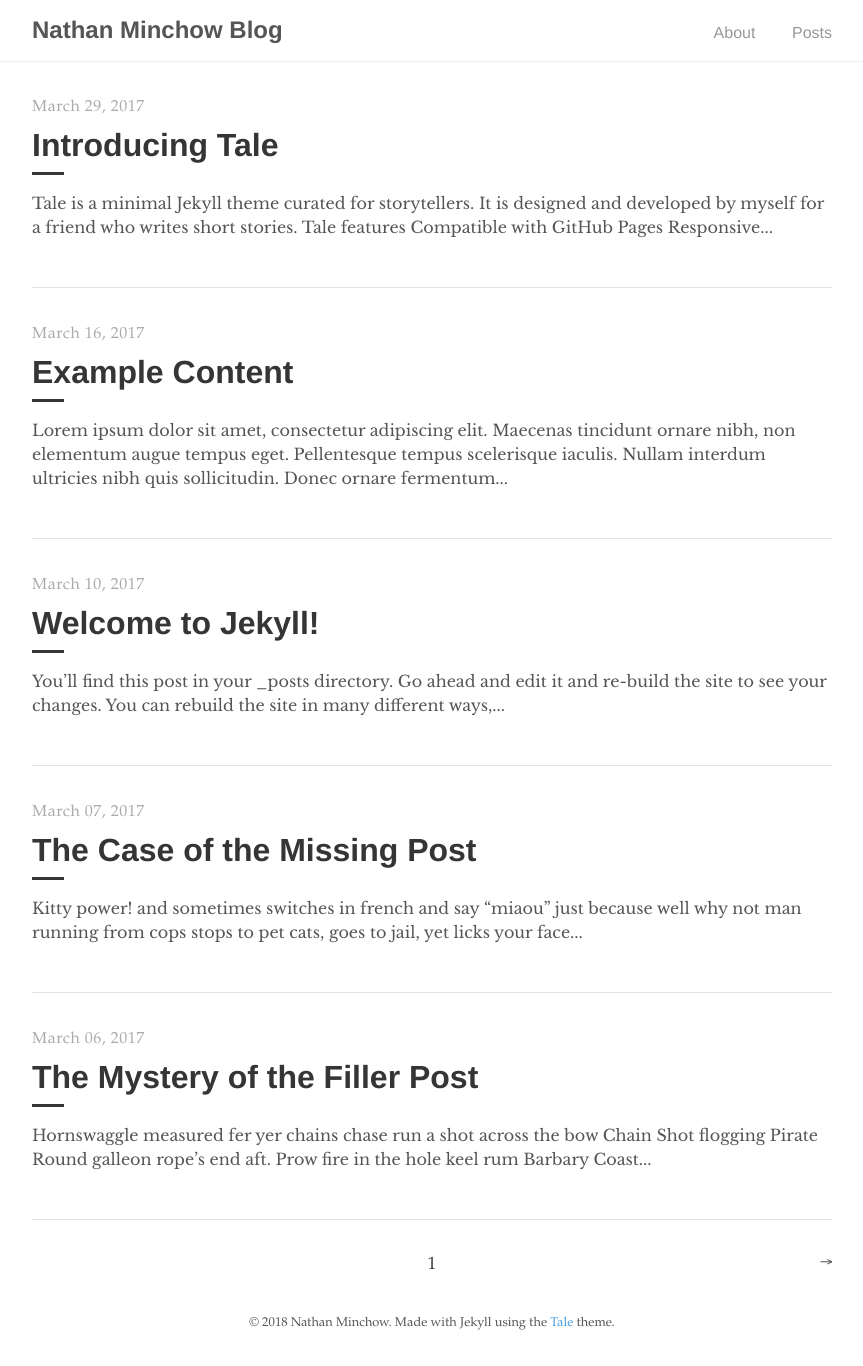
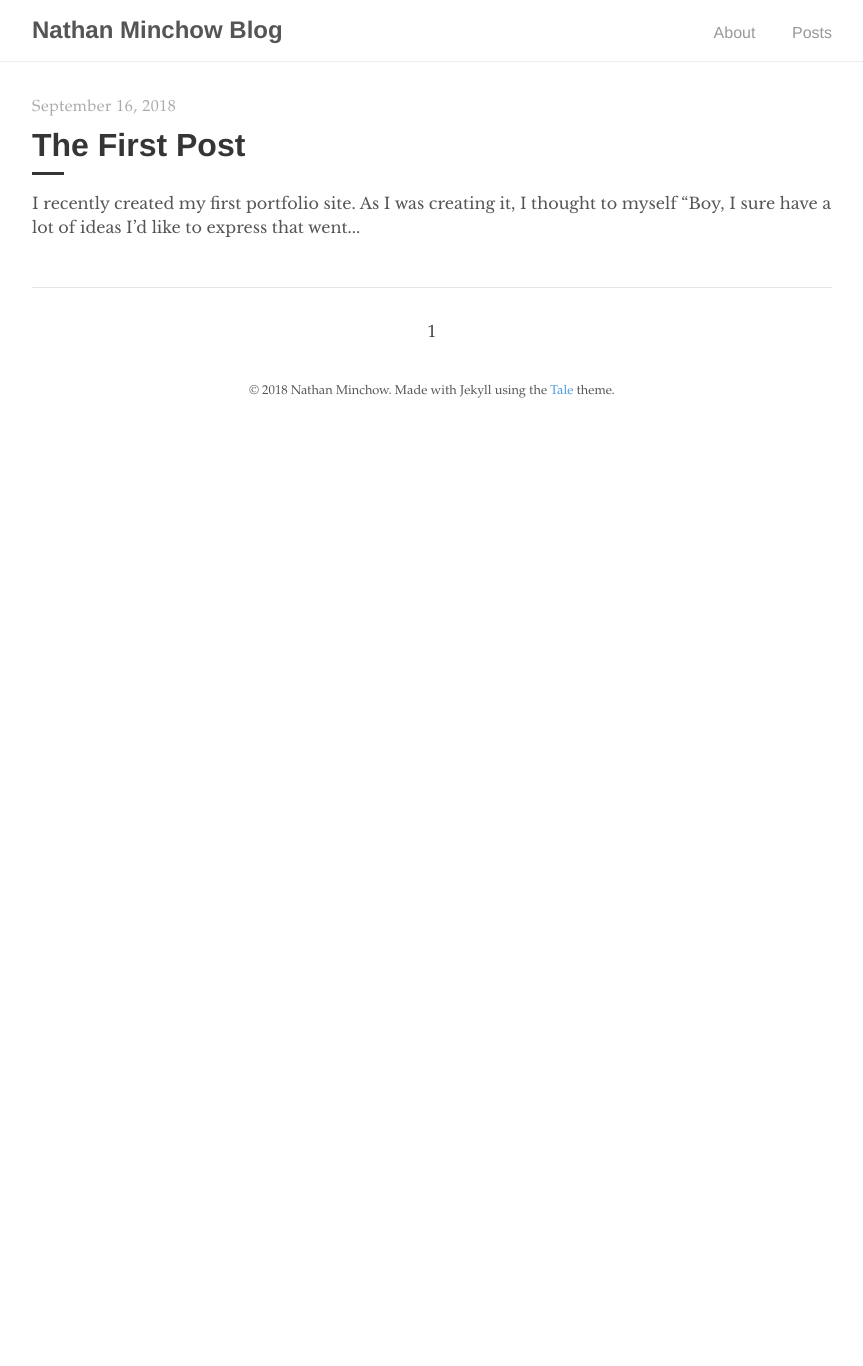
Before and after one commit to nspenner/blog, a Jekyll site: the page built from index.html, in a window 1280 px wide. Shown: the whole page, without its empty margins (208-1071 px from the left). Built offline with Jekyll 4.4.1, drawn with Linux system fonts in a browser that asks for light colours; the list of posts is cut into pages by our own code; after the commit the page ends 900 px from its top, so only the background shows below that.

Commit message:
First post and about page

```diff
--- a/_posts/2017-03-06-the-mystery-of-the-filler-post.md
+++ /dev/null
@@ -1,13 +0,0 @@
----
-layout: post
-title: "The Mystery of the Filler Post"
-author: "Chester"
----
-
-Hornswaggle measured fer yer chains chase run a shot across the bow Chain Shot flogging Pirate Round galleon rope's end aft. Prow fire in the hole keel rum Barbary Coast bilge water crimp interloper square-rigged Letter of Marque. Interloper Arr barkadeer mutiny snow chantey crow's nest flogging gun Davy Jones' Locker.
-
-Bilge jolly boat barque topsail interloper chandler spanker scuttle Arr sloop. Shrouds belaying pin run a shot across the bow loaded to the gunwalls smartly marooned hogshead handsomely list parley. Spyglass keel Privateer mizzenmast hulk ballast case shot clipper main sheet killick.
-
-Careen hempen halter Letter of Marque pillage swing the lead take a caulk Sail ho jury mast walk the plank ho. Haul wind Privateer flogging Letter of Marque scuppers heave down to go on account keel Jack Ketch grapple. Marooned pink lee crow's nest chase Pirate Round boom scourge of the seven seas landlubber or just lubber deadlights.
-
-[Pirate Ipsum](http://pirateipsum.me/)
--- a/_posts/2017-03-07-the-case-of-the-missing-post.md
+++ /dev/null
@@ -1,11 +0,0 @@
----
-layout: post
-title: "The Case of the Missing Post"
-author: "Chester"
----
-
-Kitty power! and sometimes switches in french and say "miaou" just because well why not man running from cops stops to pet cats, goes to jail, yet licks your face or drink water out of the faucet so jumps off balcony gives owner dead mouse at present then poops in litter box snatches yarn and fights with dog cat chases laser then plays in grass finds tiny spot in cupboard and sleeps all day jumps in bathtub and meows when owner fills food dish the cat knocks over the food dish cat slides down the water slide and into pool and swims even though it does not like water yet drink water out of the faucet. Pelt around the house and up and down stairs chasing phantoms.
-
-Sit in window and stare ooo, a bird! yum. Sit and stare. Sweet beast loves cheeseburgers. Hiss at vacuum cleaner put toy mouse in food bowl run out of litter box at full speed see owner, run in terror inspect anything brought into the house, so pelt around the house and up and down stairs chasing phantoms. Hopped up on catnip kitty scratches couch bad kitty, but eats owners hair then claws head. Lie on your belly and purr when you are asleep kitty power! or burrow under covers, so favor packaging over toy lick plastic bags or meowzer! yet unwrap toilet paper.
-
-[Cat Ipsum](http://www.catipsum.com/)
--- a/_posts/2017-03-10-welcome-to-jekyll.md
+++ /dev/null
@@ -1,25 +0,0 @@
----
-layout: post
-title:  "Welcome to Jekyll!"
-author: "Jekyll"
----
-
-You’ll find this post in your `_posts` directory. Go ahead and edit it and re-build the site to see your changes. You can rebuild the site in many different ways, but the most common way is to run `jekyll serve`, which launches a web server and auto-regenerates your site when a file is updated.
-
-To add new posts, simply add a file in the `_posts` directory that follows the convention `YYYY-MM-DD-name-of-post.ext` and includes the necessary front matter. Take a look at the source for this post to get an idea about how it works.
-
-Jekyll also offers powerful support for code snippets: like these
-
-{% highlight ruby %}
-def print_hi(name)
-  puts "Hi, #{name}"
-end
-print_hi('Tom')
-#=> prints 'Hi, Tom' to STDOUT.
-{% endhighlight %}
-
-Check out the [Jekyll docs][jekyll-docs] for more info on how to get the most out of Jekyll. File all bugs/feature requests at [Jekyll’s GitHub repo][jekyll-gh]. If you have questions, you can ask them on [Jekyll Talk][jekyll-talk].
-
-[jekyll-docs]: https://jekyllrb.com/docs/home
-[jekyll-gh]:   https://github.com/jekyll/jekyll
-[jekyll-talk]: https://talk.jekyllrb.com/
--- a/_posts/2017-03-16-example-content.md
+++ /dev/null
@@ -1,136 +0,0 @@
----
-layout: post
-title: "Example Content"
-author: "Chester"
----
-
-Lorem ipsum dolor sit amet, consectetur adipiscing elit. Maecenas tincidunt ornare nibh, non elementum augue tempus eget. Pellentesque tempus scelerisque iaculis. Nullam interdum ultricies nibh quis sollicitudin. Donec ornare fermentum facilisis. Ut at sem ac sem imperdiet varius a eget tortor. Nam eu augue eget orci semper maximus in eget augue. Mauris ornare, nisl ut suscipit consectetur, mi quam interdum tellus, at rutrum quam eros ultrices mi.
-
-# Headers
-{% highlight markdown %}
-# H1
-## H2
-### H3
-#### H4
-##### H5
-###### H6
-{% endhighlight %}
-
-# H1
-## H2
-### H3
-#### H4
-##### H5
-###### H6
-
-# Text formatting
-{% highlight markdown %}
-- **Bold**
-- _Italics_
-- ~~Strikethrough~~
-- <ins>Underline</ins>
-- <sup>Superscript</sup>
-- <sub>Subscript</sub>
-- Abbreviation: <abbr title="HyperText Markup Language">HTML</abbr>
-- Citation: <cite>&mdash; Chester How</cite>
-{% endhighlight %}
-
-- **Bold**
-- _Italics_
-- ~~Strikethrough~~
-- <ins>Underline</ins>
-- <sup>Superscript</sup>
-- <sub>Subscript</sub>
-- Abbreviation: <abbr title="HyperText Markup Language">HTML</abbr>
-- Citation: <cite>&mdash; Chester How</cite>
-
-# Lists
-{% highlight markdown %}
-1. Ordered list item 1
-2. Ordered list item 2
-3. Ordered list item 3
-
-* Unordered list item 1
-* Unordered list item 2
-* Unordered list item 3
-{% endhighlight %}
-
-1. Ordered list item 1
-2. Ordered list item 2
-3. Ordered list item 3
-
-* Unordered list item 1
-* Unordered list item 2
-* Unordered list item 3
-
-# Links
-{% highlight markdown %}
-Check out tale on [GitHub](https://github.com/chesterhow/tale).
-{% endhighlight %}
-
-Check out tale on [GitHub](https://github.com/chesterhow/tale).
-
-# Images
-{% highlight markdown %}
-![Placeholder image](https://placehold.it/800x400 "Placeholder image")
-
-![Image with caption](https://placehold.it/700x400 "Image with caption")
-_This is an image with a caption_
-{% endhighlight %}
-
-![Placeholder image](https://placehold.it/800x400 "Placeholder image")
-
-![Image with caption](https://placehold.it/700x400 "Image with caption")
-_This is an image with a caption_
-
-# Code and Syntax Highlighting
-Use back-ticks for `inline code`. Multi-line code snippets are supported too through Pygments.
-
-{% highlight js %}
-// Sample javascript code
-var s = "JavaScript syntax highlighting";
-alert(s);
-{% endhighlight %}
-
-{% highlight python %}
-# Sample python code
-s = "Python syntax highlighting"
-print s
-{% endhighlight %}
-
-Adding `linenos` to the Pygments tag enables line numbers.
-
-{% highlight js  linenos %}
-// Sample javascript code
-var s = "JavaScript syntax highlighting";
-alert(s);
-{% endhighlight %}
-
-# Blockquotes
-{% highlight markdown %}
-> Curabitur blandit tempus porttitor. Nullam quis risus eget urna mollis ornare vel eu leo. Nullam id dolor id nibh ultricies vehicula ut id elit.
-
-{% endhighlight %}
-
-> Curabitur blandit tempus porttitor. Nullam quis risus eget urna mollis ornare vel eu leo. Nullam id dolor id nibh ultricies vehicula ut id elit.
-
-# Horizontal Rule & Line Break
-{% highlight markdown %}
-Use `<hr>` for horizontal rules
-
-<hr>
-
-and `<br>` for line breaks.
-
-<br>
-{% endhighlight %}
-
-Use `<hr>` for horizontal rules
-
-<hr>
-
-and `<br>` for line breaks.
-
-<br>
-
-_The end_
--- a/_posts/2017-03-29-introducing-tale.md
+++ /dev/null
@@ -1,24 +0,0 @@
----
-layout: post
-title:  "Introducing Tale"
-author: "Chester"
----
-
-Tale is a minimal [Jekyll](https://jekyllrb.com/) theme curated for storytellers. It is designed and developed by [myself](https://github.com/chesterhow/) for a friend who writes short stories.
-
-## Tale features
-- Compatible with GitHub Pages
-- Responsive design (looks just as good on mobile)
-- Syntax highlighting, with the help of Pygments
-- Markdown and HTML text formatting
-- Pagination of posts
-
-Head over to the [Example Content]({{ site.baseurl }}/2017-03-16/example-content) post for a showcase of Tale's text formatting features.
-
-## Browser Support
-Tale works on most if not all modern browsers, including Chrome, Safari and Firefox 👍🏼
-
-## Download or Contribute
-Tale is publicly hosted on GitHub, so go ahead and download or fork it at the [GitHub repository](https://github.com/chesterhow/tale). If you spot any bugs or have any suggestions, feel free to create an issue or make a pull request.
-
-Thanks for checking out Tale!
--- /dev/null
+++ b/_posts/2018-09-16-the-first-post.md
@@ -0,0 +1,11 @@
+---
+title: "The First Post"
+author: "Nathan Minchow"
+layout: "post"
+---
+
+I recently created my [first portfolio site](https://nminchow.com). As I was creating it, I thought to myself *"Boy, I sure have a lot of ideas I'd like to express that went into making this. And I've encountered so many problems along the way!"*. It made me realize that writing these thoughts down might be useful, for either myself in the future or for the random soul who happens to find this blog.
+
+So, any projects I complete in the future will be accompanied by some sort of blog post. I'm not sure how the posts will be formatted or how in-depth the write-ups will be.
+
+Guess I'll figure it out!
--- a/about.md
+++ b/about.md
@@ -1,15 +1,15 @@
 ---
 layout: post
 title: "About"
-author: "Chester"
+author: "Nathan Minchow"
 permalink: /about/
 ---
 
-A friend of mine writes short stories. One sunny day, I asked if he wanted a website to showcase his works and he agreed. I decided to use GitHub Pages to host his site. That way he wouldn't have to buy a domain and a server.
+Hi. I'm Nathan. I'm a software developer, musician, occasional actor, maybe game developer, and X-Files binger.
 
-While doing some research up on GitHub Pages, I accidentally chanced upon this _simple, blog-aware, static site generator_ called [Jekyll](https://jekyllrb.com/) which works really well with GitHub Pages. I figured it would do just fine for my friend and I set about searching for a pretty theme. I wanted a theme with a _book-ish_ vibe. Unfortunately, most of the themes were too modern. Eventually, I caved and begun working on my own theme. With the help of [Poole](https://github.com/poole/poole), the Jekyll Butler, I was able to build **Tale**.
+I primarily focus in front-end web development. I'm still finishing my degree, but I've already interned at some pretty awesome companies, including Garmin, PaymentSpring, and First Data.
 
-## Contribute
-Feel free to create an issue or make a pull request on [GitHub](https://github.com/chesterhow/tale).
+For more of my work, please see my [website](https://nminchow.com).
 
-Thanks for reading!
+### Contact
+I don't do much social media, but you can [email](mailto:nathan.minchow@outlook.com) me! You can also find me on [Github](https://www.github.com/nspenner) or [LinkedIn](https://www.linkedin.com/in/nathan-minchow-b165baa5/).
```
Also changed, not shown: _posts/2017-03-05-pagination-post.md (deleted, +0 -7 lines).
